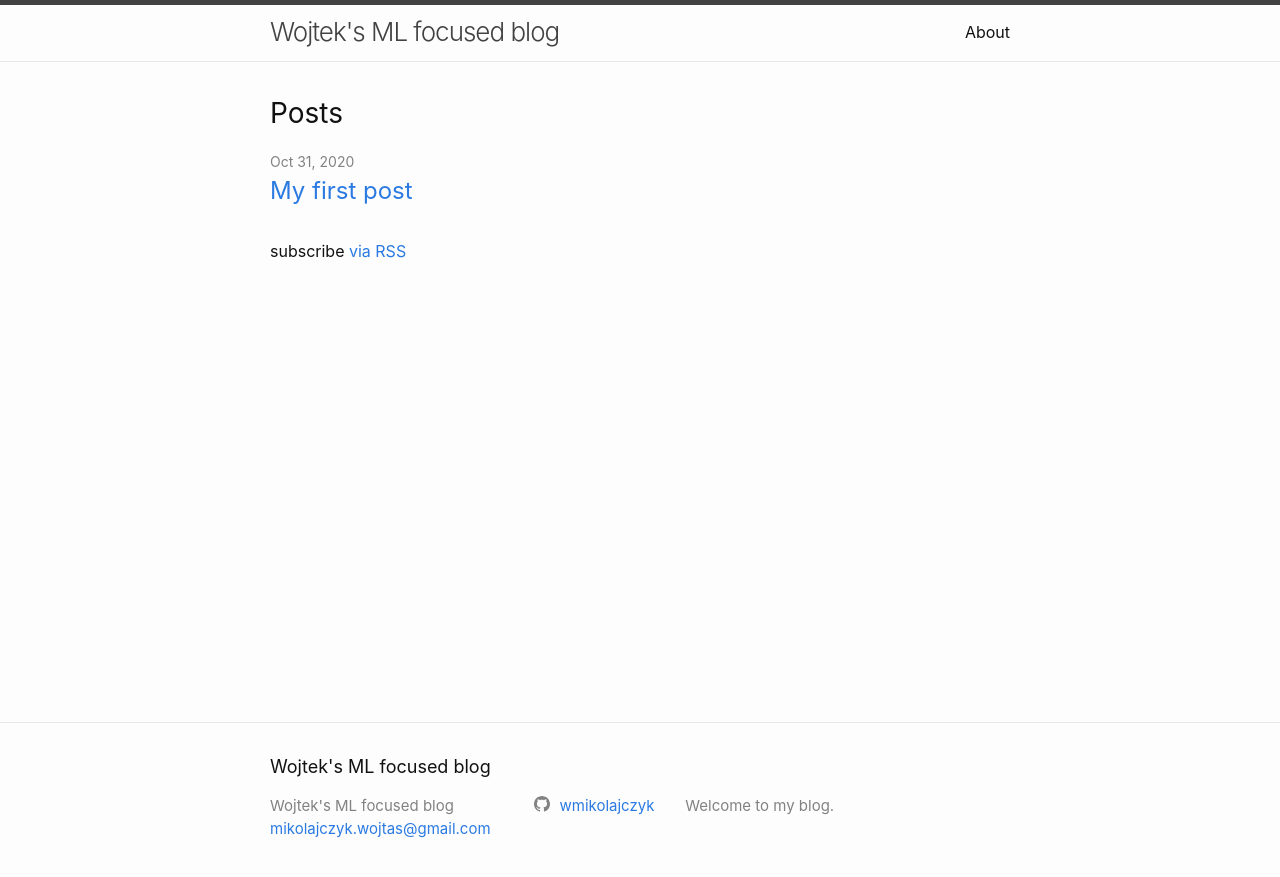
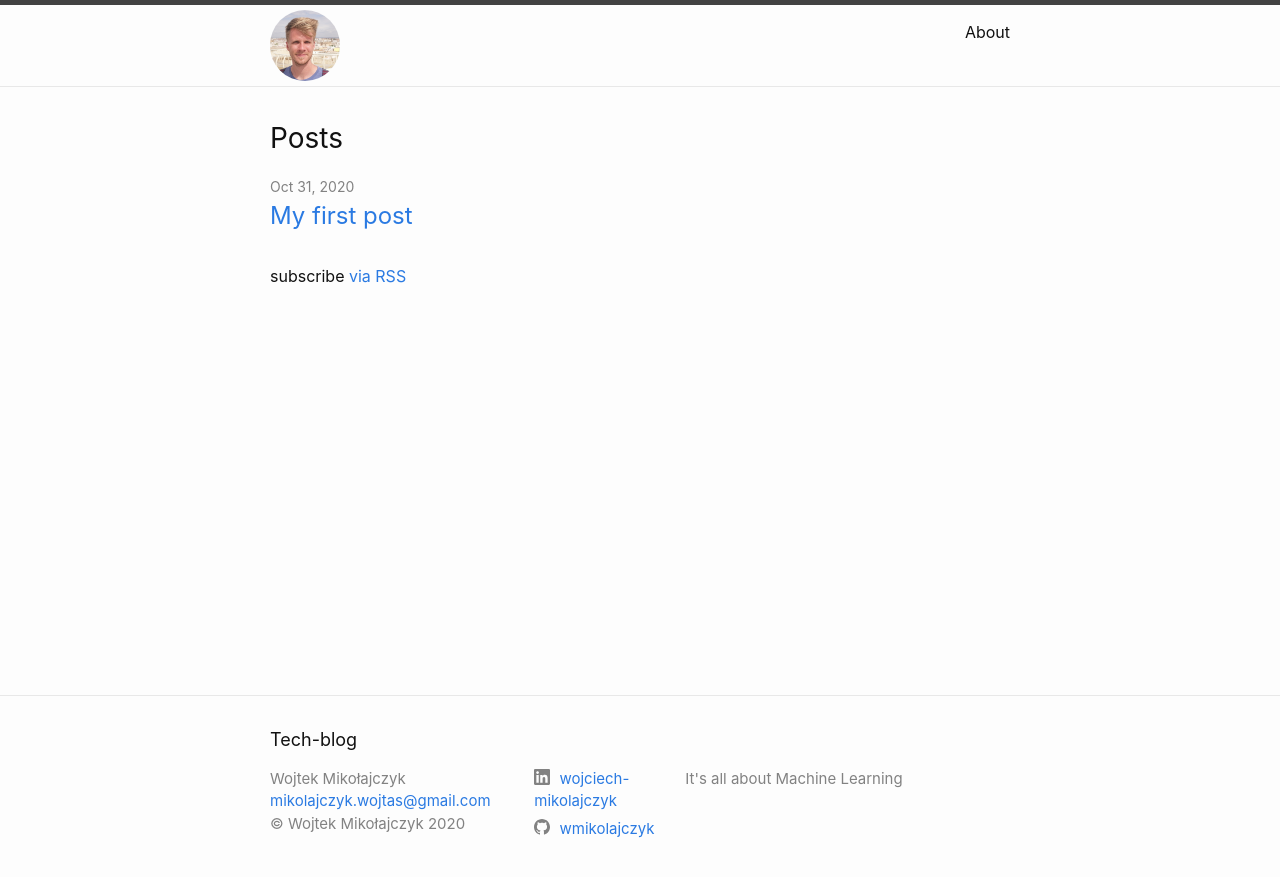
Before and after one commit to wmikolajczyk/womiko-blog, a Jekyll site: the page built from index.markdown, in a window 1280 px wide. Shown: the top 877 px of the page. Built offline with Jekyll 4.4.1, drawn with Linux system fonts in a browser that asks for light colours.

Commit message:
Add my photo as logo and adjust branding

```diff
--- a/_config.yml
+++ b/_config.yml
@@ -18,14 +18,30 @@
 # You can create any custom variable you would like, and they will be accessible
 # in the templates via {{ site.myvariable }}.
 
-title: Wojtek's ML focused blog
+title: Tech-blog
 email: mikolajczyk.wojtas@gmail.com
 description: >- # this means to ignore newlines until "baseurl:"
-  Welcome to my blog.
+  It's all about Machine Learning
 baseurl: "" # the subpath of your site, e.g. /blog
 url: "http://womiko.me/" # the base hostname & protocol for your site, e.g. http://example.com
+
+# media
 twitter_username:
 github_username:  wmikolajczyk
+linkedin_username: wojciech-mikolajczyk
+
+# Fields minima uses, but are not defaulted with the jekyll new command
+# Author is the default for posts, the Atom feed, and is used in the footer
+author: Wojtek Mikołajczyk
+
+# New fields not defaulted by jekyll-new with the minima theme
+# Add a copyright. A copyright symbol and year will be added automatically
+# copyright: Company Name, Inc.
+copyright: "Wojtek Mikołajczyk"
+
+# title-logo - display logo instead of text
+# 50px img height is optimal
+title-logo: /images/wojtek.png
 
 # Build settings
 # Removed minima theme as it is now a regular theme
--- a/_includes/footer.html
+++ b/_includes/footer.html
@@ -18,6 +18,9 @@
             {%- if site.email -%}
             <li><a class="u-email" href="mailto:{{ site.email }}">{{ site.email }}</a></li>
             {%- endif -%}
+            {%- if site.copyright -%}
+            <li>&copy; {{ site.copyright }} {{ 'now' | date: "%Y" }}</li>
+            {%- endif -%}
         </ul>
       </div>
 
--- a/_includes/header.html
+++ b/_includes/header.html
@@ -3,7 +3,15 @@
   <div class="wrapper">
     {%- assign default_paths = site.pages | map: "path" -%}
     {%- assign page_paths = site.header_pages | default: default_paths -%}
-    <a class="site-title" rel="author" href="{{ "/" | relative_url }}">{{ site.title | escape }}</a>
+    <!-- Original title display code from minima theme -->
+    <!-- <a class="site-title" rel="author" href="{{ "/" | relative_url }}">{{ site.title | escape }}</a> -->
+    <a class="site-title" rel="author" href="{{ "/" | relative_url }}">
+      {%- if site.title-logo -%}
+        <img src="{{ site.title-logo | relative_url }}" alt="{{ site.title | escape }}" style="border-radius: 50%; width: 70px; padding: 5px 0px 5px;"/>
+      {%- else -%}
+        {{ site.title | escape }}
+      {%- endif -%}
+    </a>
 
     {%- if page_paths -%}
       <nav class="site-nav">
--- a/_includes/social.html
+++ b/_includes/social.html
@@ -1,13 +1,14 @@
 <ul class="social-media-list">
+  {%- if site.linkedin_username -%}<li><a href="https://www.linkedin.com/in/{{ site.linkedin_username| cgi_escape | escape }}"><svg class="svg-icon"><use xlink:href="{{ '/assets/minima-social-icons.svg#linkedin' | relative_url }}"></use></svg> <span class="username">{{ site.linkedin_username| escape }}</span></a></li>{%- endif -%}
+  {%- if site.twitter_username -%}<li><a href="https://www.twitter.com/{{ site.twitter_username| cgi_escape | escape }}"><svg class="svg-icon"><use xlink:href="{{ '/assets/minima-social-icons.svg#twitter' | relative_url }}"></use></svg> <span class="username">{{ site.twitter_username| escape }}</span></a></li>{%- endif -%}
+
   {%- if site.dribbble_username -%}<li><a href="https://dribbble.com/{{ site.dribbble_username| cgi_escape | escape }}"><svg class="svg-icon"><use xlink:href="{{ '/assets/minima-social-icons.svg#dribbble' | relative_url }}"></use></svg> <span class="username">{{ site.dribbble_username| escape }}</span></a></li>{%- endif -%}
   {%- if site.facebook_username -%}<li><a href="https://www.facebook.com/{{ site.facebook_username| cgi_escape | escape }}"><svg class="svg-icon"><use xlink:href="{{ '/assets/minima-social-icons.svg#facebook' | relative_url }}"></use></svg> <span class="username">{{ site.facebook_username| escape }}</span></a></li>{%- endif -%}
   {%- if site.flickr_username -%}<li><a href="https://www.flickr.com/photos/{{ site.flickr_username| cgi_escape | escape }}"><svg class="svg-icon"><use xlink:href="{{ '/assets/minima-social-icons.svg#flickr' | relative_url }}"></use></svg> <span class="username">{{ site.flickr_username| escape }}</span></a></li>{%- endif -%}
   {%- if site.github_username -%}<li><a href="https://github.com/{{ site.github_username| cgi_escape | escape }}"><svg class="svg-icon"><use xlink:href="{{ '/assets/minima-social-icons.svg#github' | relative_url }}"></use></svg> <span class="username">{{ site.github_username| escape }}</span></a></li>{%- endif -%}
   {%- if site.instagram_username -%}<li><a href="https://instagram.com/{{ site.instagram_username| cgi_escape | escape }}"><svg class="svg-icon"><use xlink:href="{{ '/assets/minima-social-icons.svg#instagram' | relative_url }}"></use></svg> <span class="username">{{ site.instagram_username| escape }}</span></a></li>{%- endif -%}
-  {%- if site.linkedin_username -%}<li><a href="https://www.linkedin.com/in/{{ site.linkedin_username| cgi_escape | escape }}"><svg class="svg-icon"><use xlink:href="{{ '/assets/minima-social-icons.svg#linkedin' | relative_url }}"></use></svg> <span class="username">{{ site.linkedin_username| escape }}</span></a></li>{%- endif -%}
   {%- if site.pinterest_username -%}<li><a href="https://www.pinterest.com/{{ site.pinterest_username| cgi_escape | escape }}"><svg class="svg-icon"><use xlink:href="{{ '/assets/minima-social-icons.svg#pinterest' | relative_url }}"></use></svg> <span class="username">{{ site.pinterest_username| escape }}</span></a></li>{%- endif -%}
   {%- for mst in site.mastodon -%}{%- if mst.username and mst.instance -%}<li><a href="https://{{ mst.instance| cgi_escape | escape}}/@{{mst.username}}"><svg class="svg-icon"><use xlink:href="{{ '/assets/minima-social-icons.svg#mastodon' | relative_url }}"></use></svg> <span class="username">{{ mst.username|escape }}</span></a></li>{%- endif -%}{%- endfor -%}
-  {%- if site.twitter_username -%}<li><a href="https://www.twitter.com/{{ site.twitter_username| cgi_escape | escape }}"><svg class="svg-icon"><use xlink:href="{{ '/assets/minima-social-icons.svg#twitter' | relative_url }}"></use></svg> <span class="username">{{ site.twitter_username| escape }}</span></a></li>{%- endif -%}
   {%- if site.youtube_username -%}<li><a href="https://youtube.com/{{ site.youtube_username| cgi_escape | escape }}"><svg class="svg-icon"><use xlink:href="{{ '/assets/minima-social-icons.svg#youtube' | relative_url }}"></use></svg> <span class="username">{{ site.youtube_username| escape }}</span></a></li>{%- endif -%}
   {%- if site.googleplus_username -%}<li><a href="https://plus.google.com/{{ site.googleplus_username| escape }}"><svg class="svg-icon"><use xlink:href="{{ '/assets/minima-social-icons.svg#googleplus' | relative_url }}"></use></svg> <span class="username">{{ site.googleplus_username| escape }}</span></a></li>{%- endif -%}
   {%- if site.rss -%}<li><a href="{{ 'feed.xml' | relative_url }}"><svg class="svg-icon"><use xlink:href="{{ '/assets/minima-social-icons.svg#rss' | relative_url }}"></use></svg> <span>{{ site.rss | escape }}</span></a></li>{%- endif -%}
```
Also changed, not shown: images/resize-1604248693443522962wojtek.png (added), images/wojtek.png (added), 1 other file.
